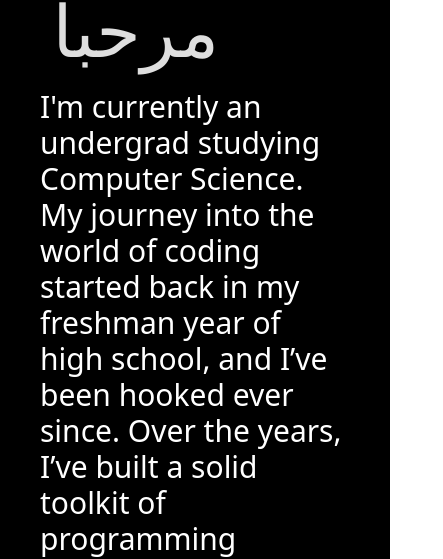
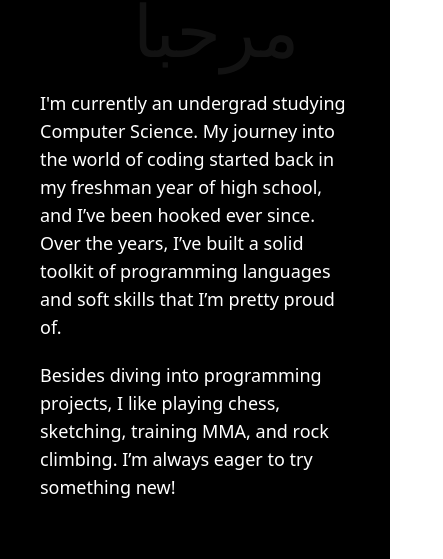
Before and after one commit to Simon-Dao/portfolio-2024, a Next.js app: page /about in a window 390 px wide. Shown: the part 562-1121 px from the top of the page, 443 px wide, since content can reach past the window. Built offline with nearby package versions, Linux system fonts and the light colour scheme.

Commit message:
adjusted homepage

```diff
--- a/app/(overflow)/about/page.tsx
+++ b/app/(overflow)/about/page.tsx
@@ -52,9 +52,9 @@ function About() {
         <article className='mx-30'>
 
           <h1 ref={helloAnimationRef} className='text-7xl mb-6'>Hello</h1>
-          <p className='text-3xl'>{"I'm currently an undergrad studying Computer Science. My journey into the world of coding started back in my freshman year of high school, and I’ve been hooked ever since. Over the years, I’ve built a solid toolkit of programming languages and soft skills that I’m pretty proud of."}
+          <p className='text-lg sm:text-3xl'>{"I'm currently an undergrad studying Computer Science. My journey into the world of coding started back in my freshman year of high school, and I’ve been hooked ever since. Over the years, I’ve built a solid toolkit of programming languages and soft skills that I’m pretty proud of."}
           </p>
-          <p className='text-3xl mt-5'>{"I’m a curious soul who loves picking up new skills in my free time. Besides diving into programming projects, you’ll often find me strategizing my next chess move, sketching up some artwork, training in MMA, or reaching new heights in rock climbing. I’m always eager to learn something new!"}
+          <p className='text-lg sm:text-3xl mt-5'>{"Besides diving into programming projects, I like playing chess, sketching, training MMA, and rock climbing. I’m always eager to try something new!"}
           </p>
 
           <h1 className='text-5xl mb-6 mt-28'>Here are some pictures!</h1>
--- a/app/(screen size)/home/page.tsx
+++ b/app/(screen size)/home/page.tsx
@@ -73,7 +73,7 @@ function MobileView() {
         </div>
       </div>
 
-      <div className='grow'>
+      <div className='grow w-3/5'>
         <DavidScene />
       </div>
 
```
